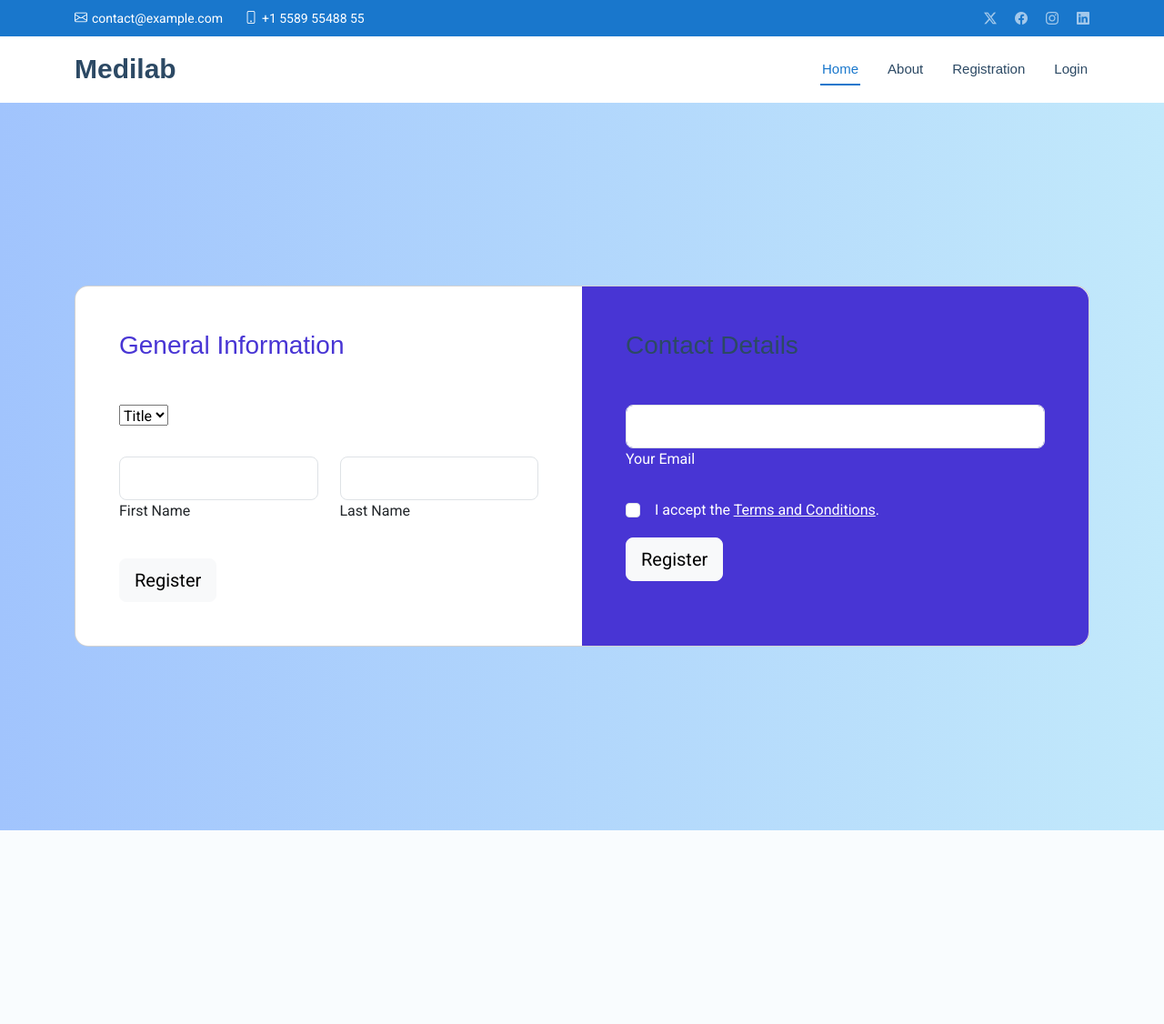
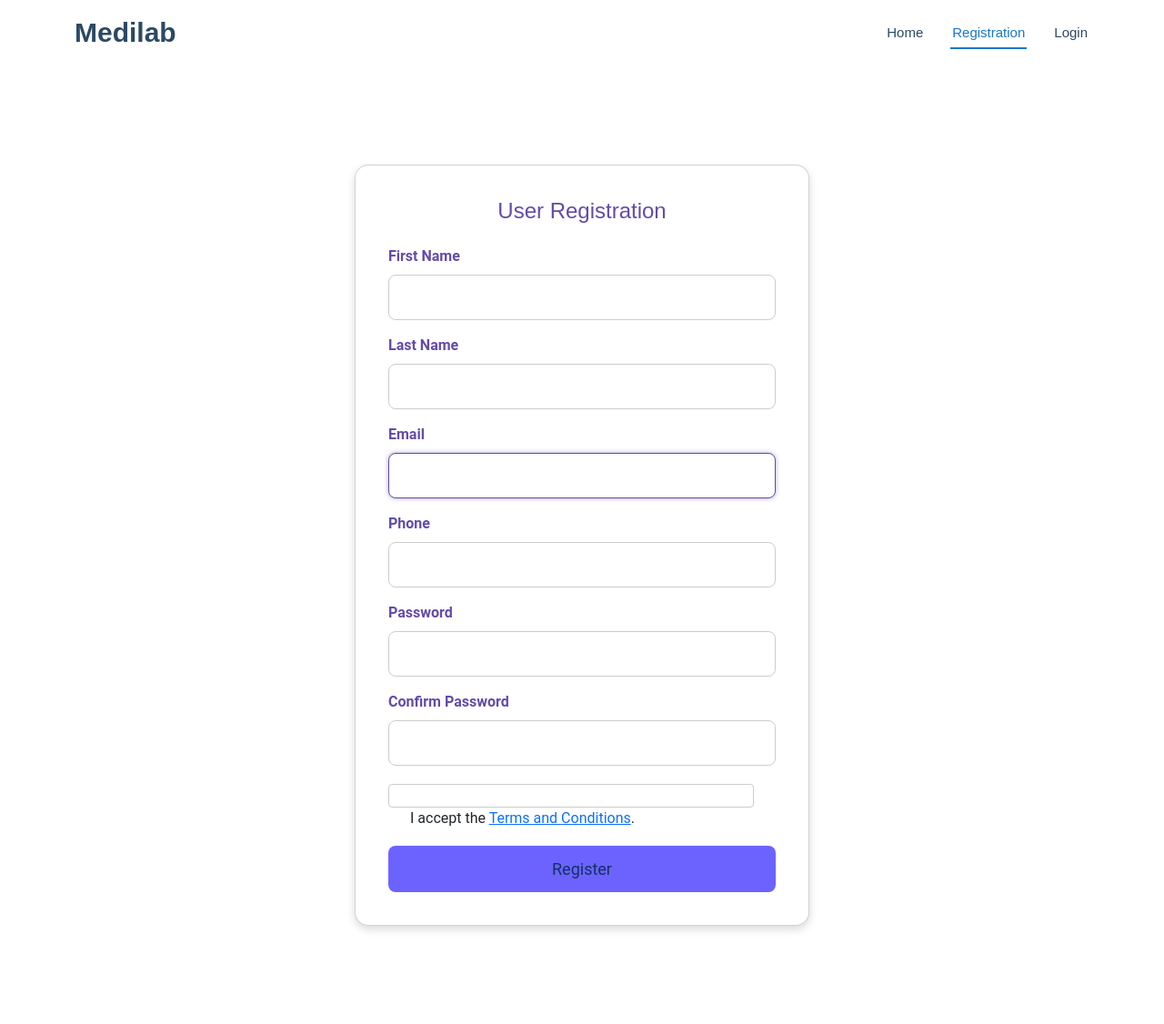
Before and after one commit to Salmathmullali/Take-Care, a Django app: page /user_reg/ in a window 1280 px wide. Shown: the whole page at 91% size. Before the commit the page ends 913 px from the top, so only its background shows below. Run offline with Django 5.2, Linux system fonts and the light colour scheme; some libraries are stand-ins or nearby versions.

Commit message:
fourth commit

```diff
--- /dev/null
+++ b/app/forms.py
@@ -0,0 +1,8 @@
+from django import forms
+from django.contrib.auth.forms import UserCreationForm
+from .models import CustomUser
+
+class MyUserCreationForm(UserCreationForm):
+    class Meta:
+        model = CustomUser
+        fields = ['firstname', 'lastname', 'email', 'phone', 'password1', 'password2']
--- a/app/views.py
+++ b/app/views.py
@@ -1,11 +1,30 @@
-from django.shortcuts import render
+from django.shortcuts import render, redirect
+from django.contrib.auth import login
+from django.contrib import messages
+from .models import CustomUser
+from .forms import MyUserCreationForm
 
 def home(request):
-    return render(request,"index.html")
+    return render(request, "index.html")
+
 def navbar(request):
-    return render(request,"navbar.html")
+    return render(request, "navbar.html")
 
 def registration(request):
-    return render(request,"register.html")
+    return render(request, "register.html")
+
 def user_reg(request):
-    return render(request,"user_reg.html")
+    form = MyUserCreationForm()
+    if request.method == 'POST':
+        form = MyUserCreationForm(request.POST)
+        if form.is_valid():
+            user = form.save(commit=False)
+            user.username = user.email  # Use email as username
+            user.save()
+            login(request, user)
+            messages.success(request, 'Registration successful!')
+            return redirect('navbar')
+        else:
+            messages.error(request, 'Error occurred during registration. Please check your inputs.')
+
+    return render(request, 'user_reg.html', {'form': form})
--- a/project/settings.py
+++ b/project/settings.py
@@ -39,6 +39,8 @@ INSTALLED_APPS = [
     'django.contrib.staticfiles',
     'app'
 ]
+
+AUTH_USER_MODEL = 'app.CustomUser'
 
 MIDDLEWARE = [
     'django.middleware.security.SecurityMiddleware',
--- a/static/css/main.css
+++ b/static/css/main.css
@@ -1727,3 +1727,87 @@ section,
 .starter-section {
   /* Add your styles here */
 }
+
+
+
+
+
+
+/* ===== User Registration Styling ===== */
+.card-registration {
+  background: #ffffff;
+  border-radius: 15px;
+  box-shadow: 0 4px 10px rgba(0, 0, 0, 0.15);
+  padding: 30px;
+  max-width: 500px;
+  margin: auto;
+}
+
+.card-registration h3 {
+  font-size: 24px;
+  font-weight: bold;
+  color: #644ba8;
+  text-align: center;
+}
+
+/* Form Labels */
+.card-registration .form-label {
+  font-weight: 600;
+  color: #644ba8;
+}
+
+/* Input Fields */
+.card-registration input {
+  width: 100%;
+  padding: 12px;
+  border-radius: 8px;
+  border: 1px solid #ccc;
+  outline: none;
+  transition: 0.3s;
+}
+
+.card-registration input:focus {
+  border-color: #644ba8;
+  box-shadow: 0px 0px 5px rgba(100, 75, 168, 0.5);
+}
+
+/* Button Styling */
+.card-registration .btn-primary {
+  background: #644ba8;
+  border: none;
+  padding: 12px;
+  border-radius: 10px;
+  font-size: 18px;
+  font-weight: bold;
+  text-transform: uppercase;
+  transition: 0.3s;
+  width: 100%;
+}
+
+.card-registration .btn-primary:hover {
+  background: #4c3a8a;
+}
+
+/* Alert Messages */
+.alert {
+  padding: 10px;
+  border-radius: 8px;
+  font-weight: bold;
+}
+
+.alert-info {
+  background: #e3f2fd;
+  color: #333;
+}
+
+.alert-danger {
+  background: #ffebee;
+  color: red;
+}
+
+/* Mobile Responsive */
+@media (max-width: 768px) {
+  .card-registration {
+      padding: 20px;
+  }
+}
--- a/templates/user_reg.html
+++ b/templates/user_reg.html
@@ -1,34 +1,14 @@
 <!DOCTYPE html>
 {% load static %}
 <html lang="en">
-
 <head>
   <meta charset="utf-8">
   <meta content="width=device-width, initial-scale=1.0" name="viewport">
-  <title>Index - Medilab Bootstrap Template</title>
-  <meta name="description" content="">
-  <meta name="keywords" content="">
+  <title>Registration - Medilab</title>
 
-  <!-- Favicons -->
-  <link href="{% static 'images/favicon.png' %}" rel="icon">
-  <link href="{% static 'images/apple-touch-icon.png' %}" rel="apple-touch-icon">
-
-  <!-- Fonts -->
-  <link href="https://fonts.googleapis.com" rel="preconnect">
-  <link href="https://fonts.gstatic.com" rel="preconnect" crossorigin>
-  <link href="https://fonts.googleapis.com/css2?family=Roboto:wght@100;300;400;500;700;900&display=swap" rel="stylesheet">
-
-  <!-- Vendor CSS Files -->
+  <!-- Styles and Bootstrap -->
   <link href="{% static 'vendor/bootstrap/css/bootstrap.min.css' %}" rel="stylesheet">
-  <link href="{% static 'vendor/bootstrap-icons/bootstrap-icons.css' %}" rel="stylesheet">
-  <link href="{% static 'vendor/aos/aos.css' %}" rel="stylesheet">
-  <link href="{% static 'vendor/fontawesome-free/css/all.min.css' %}" rel="stylesheet">
-  <link href="{% static 'vendor/glightbox/css/glightbox.min.css' %}" rel="stylesheet">
-  <link href="{% static 'vendor/swiper/swiper-bundle.min.css' %}" rel="stylesheet">
-
-  <!-- Main CSS File -->
   <link href="{% static 'css/main.css' %}" rel="stylesheet">
-
   <style>
     @media (min-width: 1025px) {
         .h-custom {
@@ -47,60 +27,61 @@
         top: 13px;
     }
 
+    /* Gradient Background */
     .gradient-custom-2 {
-      background: linear-gradient(to right, rgba(161, 196, 253, 1), rgba(194, 233, 251, 1));
+        background: linear-gradient(to right, #ffffff, #ffffff);
     }
 
+    /* Indigo Section */
     .bg-indigo {
-      background-color: #4835d4;
+        background-color: #4835d4 !important;
+        color: rgb(161, 199, 227);
+        padding: 20px;
+        border-radius: 10px;
     }
 
-    @media (min-width: 992px) {
-      .card-registration-2 .bg-indigo {
-        border-top-right-radius: 15px;
-        border-bottom-right-radius: 15px;
-      }
+    /* Form styling */
+    .form-control {
+        border-radius: 10px;
+        padding: 12px;
+        font-size: 16px;
+        border: 1px solid #5592d0;
+        transition: all 0.3s ease-in-out;
     }
 
-    @media (max-width: 991px) {
-      .card-registration-2 .bg-indigo {
-        border-bottom-left-radius: 15px;
-        border-bottom-right-radius: 15px;
+    .form-control:focus {
+        border-color: #6c63ff;
+        box-shadow: 0 0 8px rgba(108, 99, 255, 0.5);
     }
+
+    /* Button Styling */
+    .btn-lg {
+        font-size: 18px;
+        padding: 12px 25px;
+        border-radius: 8px;
+        background-color: #6c63ff;
+        color: rgb(18, 49, 102);
+        border: none;
+        transition: 0.3s;
+    }
+
+    .btn-lg:hover {
+        background-color: #5548c8;
     }
   </style>
-
 </head>
 
 <body class="index-page">
-
   <header id="header" class="header sticky-top">
-    <div class="topbar d-flex align-items-center">
-      <div class="container d-flex justify-content-center justify-content-md-between">
-        <div class="contact-info d-flex align-items-center">
-          <i class="bi bi-envelope"><a href="mailto:contact@example.com">contact@example.com</a></i>
-          <i class="bi bi-phone ms-4"><span>+1 5589 55488 55</span></i>
-        </div>
-        <div class="social-links d-none d-md-flex align-items-center">
-          <a href="#" class="twitter"><i class="bi bi-twitter-x"></i></a>
-          <a href="#" class="facebook"><i class="bi bi-facebook"></i></a>
-          <a href="#" class="instagram"><i class="bi bi-instagram"></i></a>
-          <a href="#" class="linkedin"><i class="bi bi-linkedin"></i></a>
-        </div>
-      </div>
-    </div>
-
     <div class="branding d-flex align-items-center">
       <div class="container d-flex align-items-center justify-content-between">
-        <a href="index.html" class="logo me-auto">
+        <a href="{% url 'home' %}" class="logo me-auto">
           <h1 class="sitename">Medilab</h1>
         </a>
-
         <nav id="navmenu" class="navmenu">
           <ul>
-            <li><a href="#hero" class="active">Home</a></li>
-            <li><a href="#about">About</a></li>
-            <li><a href="{% url 'registration' %}">Registration</a></li>
+            <li><a href="{% url 'home' %}">Home</a></li>
+            <li><a href="{% url 'registration' %}" class="active">Registration</a></li>
             <li><a href="{% url 'navbar' %}">Login</a></li>
           </ul>
           <i class="mobile-nav-toggle d-xl-none bi bi-list"></i>
@@ -109,67 +90,84 @@
     </div>
   </header>
 
-<section class="h-100 h-custom gradient-custom-2">
-    <div class="container py-5 h-100">
-      <div class="row d-flex justify-content-center align-items-center h-100">
-        <div class="col-12">
-          <div class="card card-registration card-registration-2" style="border-radius: 15px;">
-            <div class="card-body p-0">
-              <div class="row g-0">
-                <div class="col-lg-6">
-                  <div class="p-5">
-                    <h3 class="fw-normal mb-5" style="color: #4835d4;">General Information</h3>
+  <section class="h-100 gradient-custom-2">
+    <div class="container py-5">
+      <div class="row d-flex justify-content-center align-items-center">
+        <div class="col-md-8">
+          <div class="card card-registration" style="border-radius: 15px; padding: 20px;">
+            <div class="card-body">
+              <h3 class="fw-normal mb-4 text-center" style="color: #644ba8;">User Registration</h3>
 
-                    <div class="mb-4 pb-2">
-                      <select>
-                        <option value="1">Title</option>
-                        <option value="2">Two</option>
-                      </select>
+              <!-- Display Messages -->
+              {% if messages %}
+                <div class="alert alert-info">
+                  {% for message in messages %}
+                    <p>{{ message }}</p>
+                  {% endfor %}
+                </div>
+              {% endif %}
+
+              <form method="POST">
+                {% csrf_token %}
+
+                <!-- Render Form Fields -->
+                <div class="mb-3">
+                  <label for="id_firstname" class="form-label">First Name</label>
+                  {{ form.firstname }}
                 </div>
 
-                    <div class="row">
-                      <div class="col-md-6 mb-4 pb-2">
-                        <div class="form-outline">
-                          <input type="text" class="form-control form-control-lg" />
-                          <label class="form-label">First Name</label>
-                        </div>
-                      </div>
-                      <div class="col-md-6 mb-4 pb-2">
-                        <div class="form-outline">
-                          <input type="text" class="form-control form-control-lg" />
-                          <label class="form-label">Last Name</label>
-                        </div>
-                      </div>
+                <div class="mb-3">
+                  <label for="id_lastname" class="form-label">Last Name</label>
+                  {{ form.lastname }}
                 </div>
 
-                    <button type="button" class="btn btn-light btn-lg">Register</button>
-
+                <div class="mb-3">
+                  <label for="id_email" class="form-label">Email</label>
+                  {{ form.email }}
                 </div>
-                </div>
-                <div class="col-lg-6 bg-indigo text-white">
-                  <div class="p-5">
-                    <h3 class="fw-normal mb-5">Contact Details</h3>
-                    <div class="form-outline form-white">
-                      <input type="text" class="form-control form-control-lg" />
-                      <label class="form-label">Your Email</label>
+                <div class="mb-3">
+                  <label for="id_phone" class="form-label">Phone</label>
+                  {{ form.phone }}
                 </div>
 
-                    <div class="form-check d-flex justify-content-start mt-4">
-                      <input class="form-check-input me-3" type="checkbox" />
-                      <label class="form-check-label text-white">
-                        I accept the <a href="#" class="text-white"><u>Terms and Conditions</u></a>.
+                <div class="mb-3">
+                  <label for="id_password1" class="form-label">Password</label>
+                  {{ form.password1 }}
+                </div>
+
+                <div class="mb-3">
+                  <label for="id_password2" class="form-label">Confirm Password</label>
+                  {{ form.password2 }}
+                </div>
+
+                <div class="form-check">
+                  <input class="form-check-input" type="checkbox" id="terms">
+                  <label class="form-check-label" for="terms">
+                    I accept the <a href="#" class="text-primary"><u>Terms and Conditions</u></a>.
                   </label>
                 </div>
 
-                    <button type="button" class="btn btn-light btn-lg mt-3">Register</button>
+                <button type="submit" class="btn btn-lg mt-3 w-100">Register</button>
+              </form>
 
+              <!-- Display Form Errors -->
+              {% if form.errors %}
+                <div class="alert alert-danger mt-3">
+                  <strong>Please correct the following errors:</strong>
+                  <ul>
+                    {% for field, errors in form.errors.items %}
+                      {% for error in errors %}
+                        <li>{{ field|title }}: {{ error }}</li>
+                      {% endfor %}
+                    {% endfor %}
+                  </ul>
                 </div>
-                </div>
-              </div>
+              {% endif %}
             </div>
           </div>
         </div>
       </div>
     </div>
   </section>
-  </body></html>
+</body>
+</html>
```
Also changed, not shown: app/admin.py (+22 -1 lines), app/models.py (+44 -1 lines), static/css/style.css (added, +55 -0 lines), app/migrations/0001_initial.py (added), app/migrations/0002_alter_customuser_options_alter_customuser_managers_and_more.py (added), db.sqlite3. Lines whose indentation alone changed are shown as unchanged.
